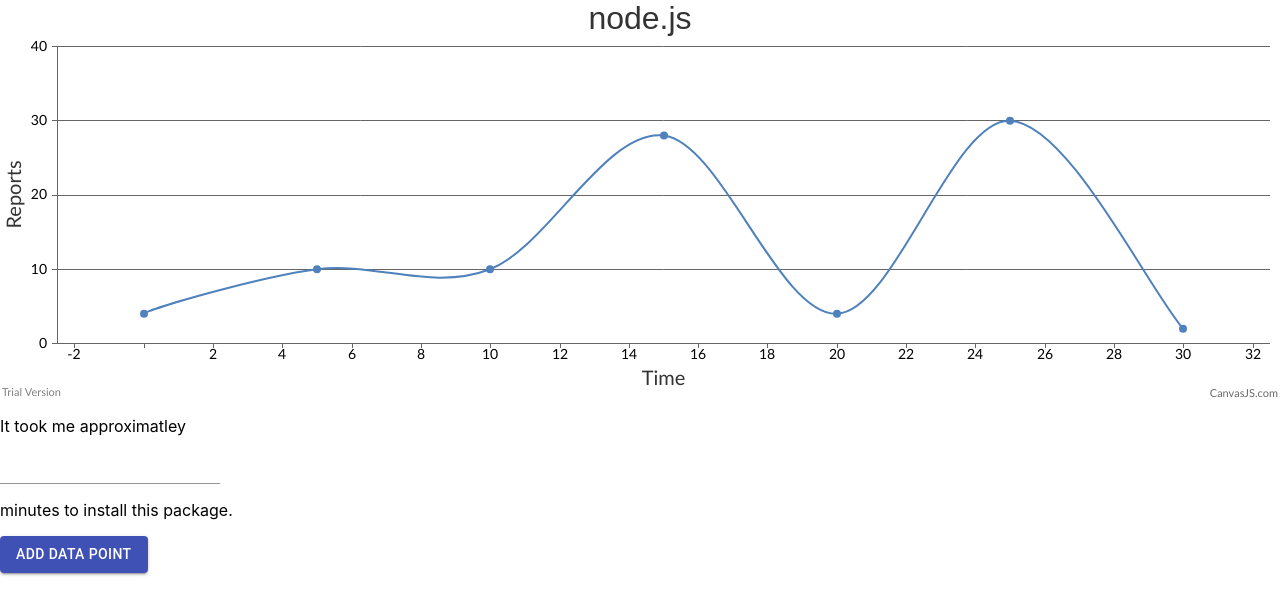
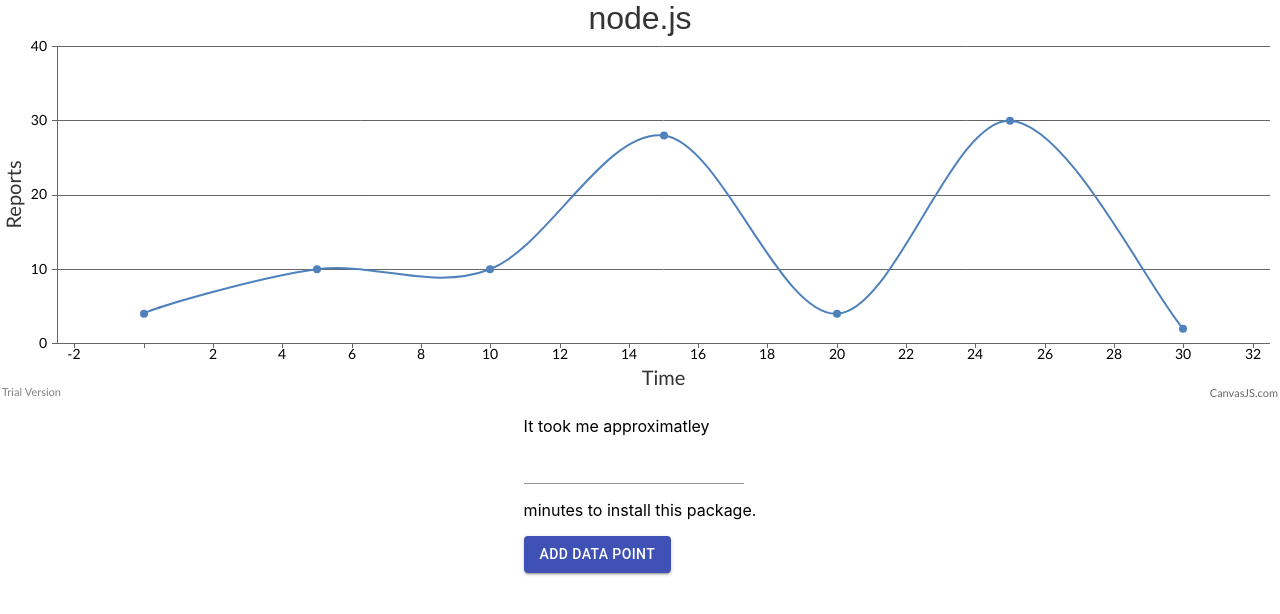
Before and after one commit to jennifer-s19/lmuhacks, a React (Create React App) app: page / in a window 1280 px wide. Shown: the top 614 px of the page. Built offline with nearby package versions, Linux system fonts and the light colour scheme.

Commit message:
Centered elements

```diff
--- a/src/App.js
+++ b/src/App.js
@@ -85,13 +85,14 @@ function App() {
 			/>
 			{/*You can get reference to the chart instance as shown above using onRef. This allows you to access all chart properties and methods*/}
 
-
+      <div class= "dataGetter">
         <form onSubmit = {submit}>
           <p>It took me approximatley </p>
           <TextField id="time" type="number" inputProps={inputProps} onChange={e => setContent(e.target.value)} />
           <p> minutes to install this package. </p>
           <Button type= "submit" variant="contained" color="primary"> Add Data Point </Button>
         </form>
+      </div>
 
 
     </div>
--- a/src/index.css
+++ b/src/index.css
@@ -11,3 +11,10 @@ code {
   font-family: source-code-pro, Menlo, Monaco, Consolas, 'Courier New',
     monospace;
 }
+
+.dataGetter {
+  display: flex;
+  flex-direction: row;
+  justify-content: center;
+  align-items: center;
+}
```
Lines whose indentation alone changed are shown as unchanged.
